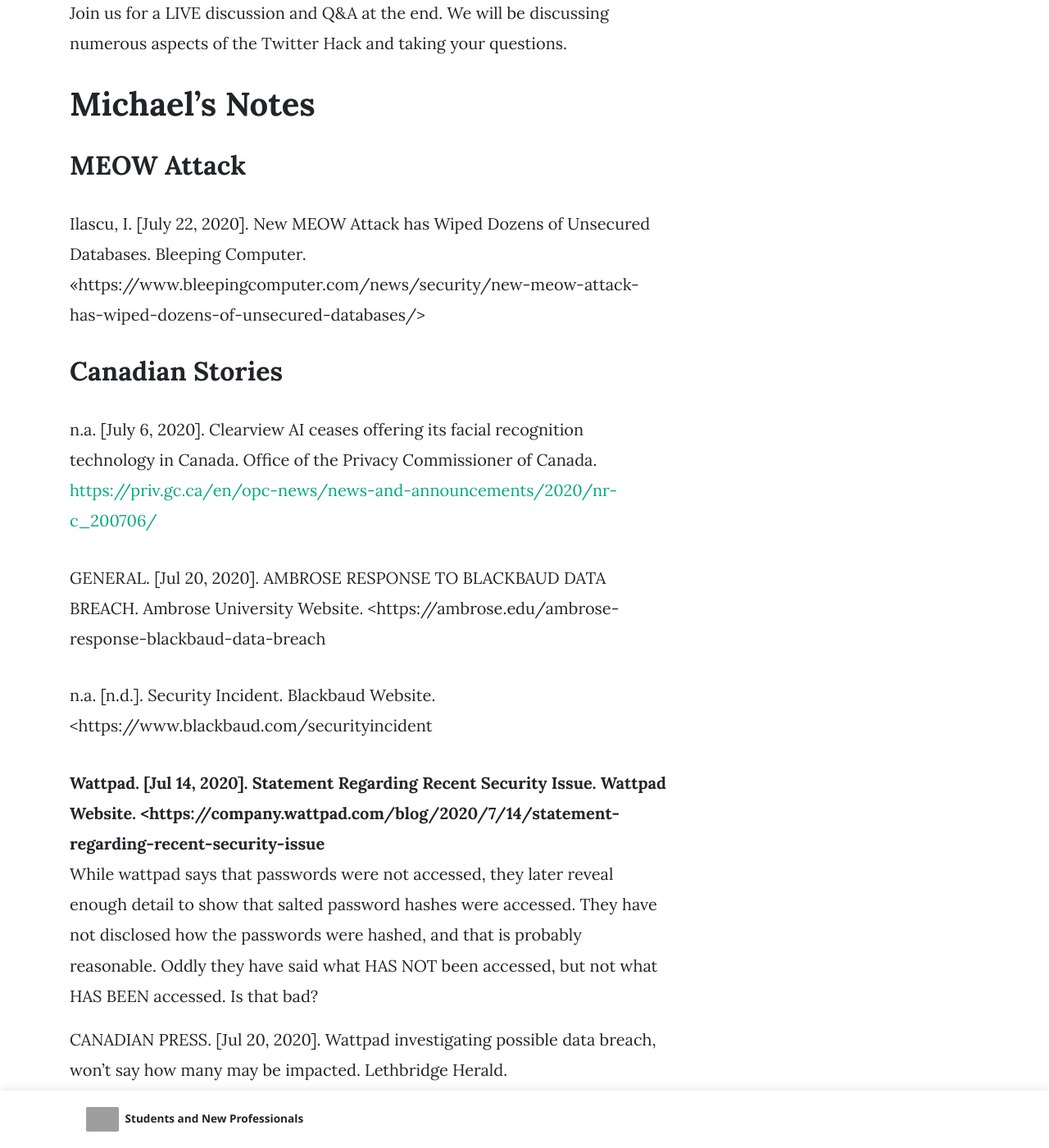
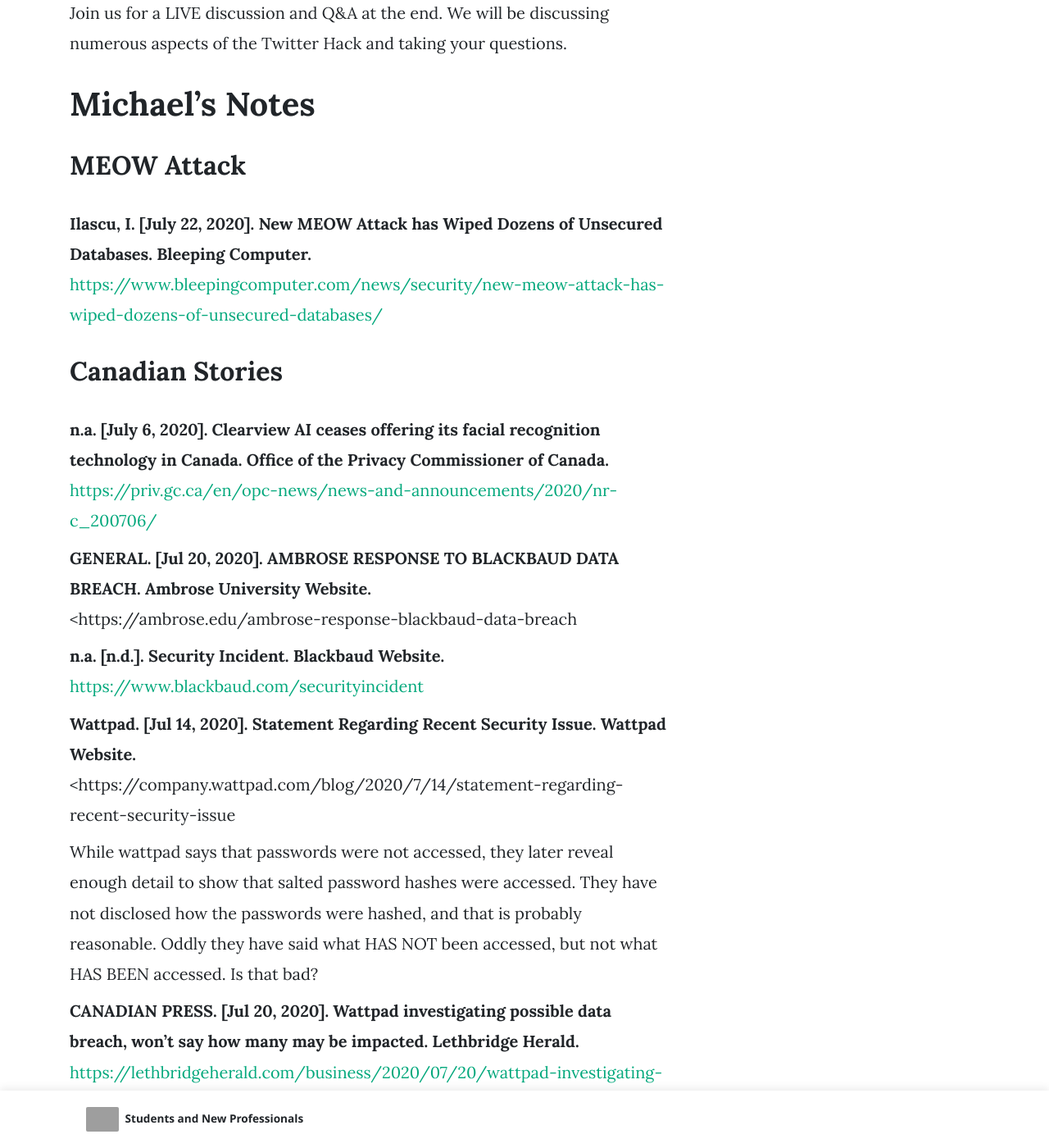
Before and after one commit to cyberlibrarian/cyberlibrarian.github.io, a Jekyll site: the page built from _posts/2020-07-30-threat-intelligence.md, in a window 1280 px wide and 1400 px high, scrolled down 609 px. Shown: the whole window at 82% size. Built offline with Jekyll 4.4.1, drawn with Linux system fonts in a browser that asks for light colours; nearby versions of some CDN libraries; comment, search, counter and statistics services are not loaded; some of the changed text lies outside the part shown; grey boxes are pictures that could not be loaded.

```diff
--- a/_posts/2020-07-30-threat-intelligence.md
+++ b/_posts/2020-07-30-threat-intelligence.md
@@ -23,30 +23,37 @@ Join us for a LIVE discussion and Q&A at the end. We will be discussing numerous
 
 ## MEOW Attack
 
-Ilascu, I. \[July 22, 2020\]. New MEOW Attack has Wiped Dozens of Unsecured Databases. Bleeping Computer. <<https://www.bleepingcomputer.com/news/security/new-meow-attack-has-wiped-dozens-of-unsecured-databases/>
+Ilascu, I. \[July 22, 2020\]. New MEOW Attack has Wiped Dozens of Unsecured Databases. Bleeping Computer.
+: <https://www.bleepingcomputer.com/news/security/new-meow-attack-has-wiped-dozens-of-unsecured-databases/>
 
 ## Canadian Stories
 
-n.a. \[July 6, 2020\]. Clearview AI ceases offering its facial recognition technology in Canada. Office of the Privacy Commissioner of Canada. <https://priv.gc.ca/en/opc-news/news-and-announcements/2020/nr-c_200706/>
+n.a. \[July 6, 2020\]. Clearview AI ceases offering its facial recognition technology in Canada. Office of the Privacy Commissioner of Canada.
+: <https://priv.gc.ca/en/opc-news/news-and-announcements/2020/nr-c_200706/>
 
-GENERAL. \[Jul 20, 2020\]. AMBROSE RESPONSE TO BLACKBAUD DATA BREACH. Ambrose University Website. <https://ambrose.edu/ambrose-response-blackbaud-data-breach
+GENERAL. \[Jul 20, 2020\]. AMBROSE RESPONSE TO BLACKBAUD DATA BREACH. Ambrose University Website.
+: <https://ambrose.edu/ambrose-response-blackbaud-data-breach
 
-n.a. \[n.d.\]. Security Incident. Blackbaud Website. <https://www.blackbaud.com/securityincident
+n.a. \[n.d.\]. Security Incident. Blackbaud Website.
+: <https://www.blackbaud.com/securityincident>
 
-Wattpad. \[Jul 14, 2020\]. Statement Regarding Recent Security Issue. Wattpad Website.  <https://company.wattpad.com/blog/2020/7/14/statement-regarding-recent-security-issue
+Wattpad. \[Jul 14, 2020\]. Statement Regarding Recent Security Issue. Wattpad Website.
+: <https://company.wattpad.com/blog/2020/7/14/statement-regarding-recent-security-issue
 : While wattpad says that passwords were not accessed, they later reveal enough detail to show that salted password hashes were accessed. They have not disclosed how the passwords were hashed, and that is probably reasonable. Oddly they have said what HAS NOT been accessed, but not what HAS BEEN accessed. Is that bad?
 
-CANADIAN PRESS. \[Jul 20, 2020\]. Wattpad investigating possible data breach, won’t say how many may be impacted. Lethbridge Herald. <https://lethbridgeherald.com/business/2020/07/20/wattpad-investigating-possible-data-breach-wont-say-how-many-may-be-impacted/>
+CANADIAN PRESS. \[Jul 20, 2020\]. Wattpad investigating possible data breach, won’t say how many may be impacted. Lethbridge Herald.
+: <https://lethbridgeherald.com/business/2020/07/20/wattpad-investigating-possible-data-breach-wont-say-how-many-may-be-impacted/>
 
 ## Emotet Infrastructure Hacked
 
-Ilascu, I. \[July 24, 2020\]. Emotet malware operation hacked to show memes to victims. Bleeping Computer. <https://www.bleepingcomputer.com/news/security/emotet-malware-operation-hacked-to-show-memes-to-victims/>
+Ilascu, I. \[July 24, 2020\]. Emotet malware operation hacked to show memes to victims. Bleeping Computer.
+: <https://www.bleepingcomputer.com/news/security/emotet-malware-operation-hacked-to-show-memes-to-victims/>
 
 ## Evil Corp / WastedLocker / Garmin Hack
 
-Evil Corp is a threat actor dating back to 2007. They are associated with well known malware like Dridex and BitPaymer. You may recall headlines like “Dridex is back!” <https://blog.talosintelligence.com/2014/12/dridex-is-back-then-it-gone-again.html>
-
-Evil Corp is using a new ransomware called WastedLocker. They were in the news this week because of a devastating breach of Garmin (the GPS maker). However, Synmatec had already reported and warned dozens of others that they were targeted and breach was imminent. Symantec claims their efforts stopped dozens of US companies before the ransomware was deployed.
+Evil Corp is a threat actor dating back to 2007. They are associated with well known malware like Dridex and BitPaymer. You may recall headlines like “Dridex is back!”
+: <https://blog.talosintelligence.com/2014/12/dridex-is-back-then-it-gone-again.html>
+: Evil Corp is using a new ransomware called WastedLocker. They were in the news this week because of a devastating breach of Garmin (the GPS maker). However, Synmatec had already reported and warned dozens of others that they were targeted and breach was imminent. Symantec claims their efforts stopped dozens of US companies before the ransomware was deployed.
 
 The Evil Corp kill chain for these attacks looks like this:
 - Javascript fake update
@@ -58,16 +65,13 @@ The Evil Corp kill chain for these attacks looks like this:
 - PSExec to distribute WastedLocker across network
 - Extortion
 
-Yapparova, L. \[Dec 12, 2019\]. The FSBs Personal Hackers. Meduza Website. <https://meduza.io/en/feature/2019/12/12/the-fsb-s-personal-hackers
+Yapparova, L. \[Dec 12, 2019\]. The FSBs Personal Hackers. Meduza Website.
+: <https://meduza.io/en/feature/2019/12/12/the-fsb-s-personal-hackers
 : This article, overlooked in western press, offers a fascinating look at the people behind and evolution of Evil Corp. One member shut down their social media accounts when the authors contacted them via their lawyer for an interview.
-
-<https://symantec-enterprise-blogs.security.com/blogs/threat-intelligence/wastedlocker-ransomware-us
-
-<https://www.bleepingcomputer.com/news/security/dozens-of-us-news-sites-hacked-in-wastedlocker-ransomware-attacks/>
-
-<https://www.bleepingcomputer.com/news/security/evil-corp-blocked-from-deploying-ransomware-on-30-major-us-firms/>
-
-<https://www.bleepingcomputer.com/news/security/garmin-outage-caused-by-confirmed-wastedlocker-ransomware-attack/>
+: <https://symantec-enterprise-blogs.security.com/blogs/threat-intelligence/wastedlocker-ransomware-us
+: <https://www.bleepingcomputer.com/news/security/dozens-of-us-news-sites-hacked-in-wastedlocker-ransomware-attacks/>
+: <https://www.bleepingcomputer.com/news/security/evil-corp-blocked-from-deploying-ransomware-on-30-major-us-firms/>
+: <https://www.bleepingcomputer.com/news/security/garmin-outage-caused-by-confirmed-wastedlocker-ransomware-attack/>
 
 Some claim Evil Corp is NOT exfiltrating data. But given the extortion they are demanding (tens of millions) I would not rule it out. <https://www.bankinfosecurity.com/evil-corps-wastedlocker-campaign-demands-big-ransoms-a-14497
 
@@ -96,14 +100,13 @@ Maiberg, E. & Koebler, J. \[July 16, 2020\]. Twitter ‘Blacklists’ Lead the C
 In conjunction with the Emotet network being hacked to show meme’s. Emotet had been dormant for five months prior to starting up again.
 
 O'Donnell, L. \[ July 21, 2020\]. Emotet Returns in Malspam Attacks Dropping TrickBot, QakBot. ThreatPost. <https://threatpost.com/emotet-returns-in-malspam-attacks-dropping-trickbot-qakbot/157604/
-
-Two potentially related pieces? Government orgs recommend immediate action to secure OT and ICS systems right after alleged Chinese hackers are indicted on multiple charges for stealing intellectual property.
+: Two potentially related pieces? Government orgs recommend immediate action to secure OT and ICS systems right after alleged Chinese hackers are indicted on multiple charges for stealing intellectual property.
 
 SANS News Bites (2020, July 24). CISA and NSA Urge ‘Immediate Action’ to Secure Critical Infrastructure Operations Technology and Control Systems. SANS. <https://www.sans.org/newsletters/newsbites/xxii/58
 
 SANS News Bites (2020, July 24). Alleged Chinese Hackers Indicted on Multiple Charges for Stealing Intellectual Property. SANS. <https://www.sans.org/newsletters/newsbites/xxii/58
+: More escalations of cyber attacks on real world infrastructure. Unknown attackers hit water pumps in Israel which required technicians to physically repair. Similar attacks were carried out earlier this year in April. This follows an alleged attack by Israel on an Iranian port facility in May.
 
-More escalations of cyber attacks on real world infrastructure. Unknown attackers hit water pumps in Israel which required technicians to physically repair. Similar attacks were carried out earlier this year in April. This follows an alleged attack by Israel on an Iranian port facility in May.
 TOI Staff (2020, July 17) Cyber attacks again hit Israel’s water system, shutting agricultural pumps. The Times of Israel.
 <https://www.timesofisrael.com/cyber-attacks-again-hit-israels-water-system-shutting-agricultural-pumps/>
 
```
